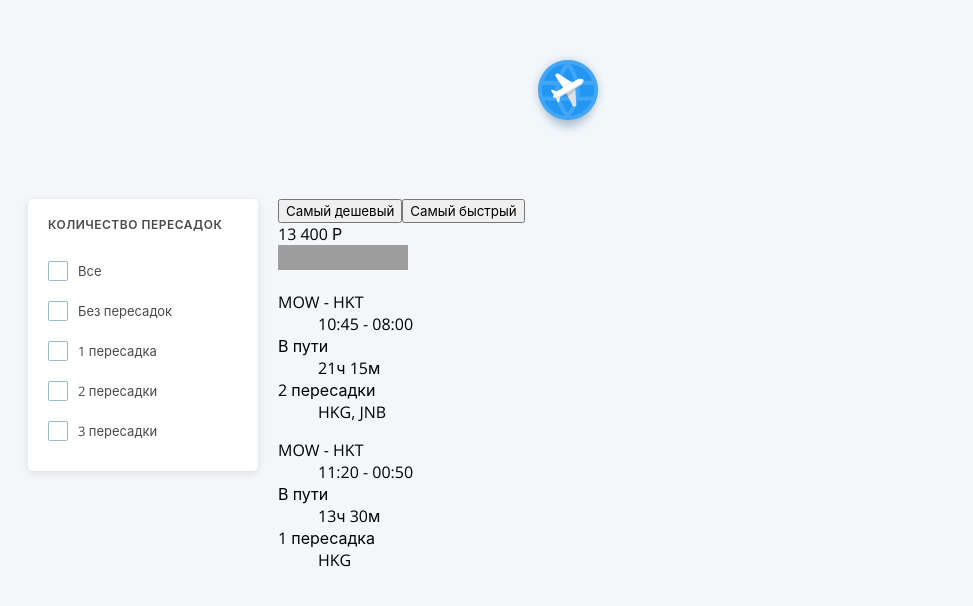
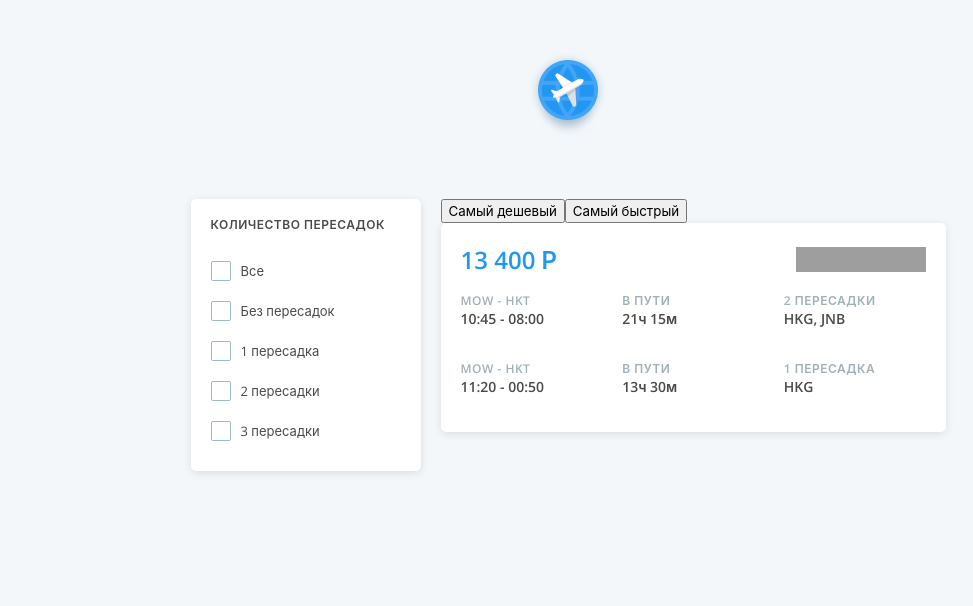
Before and after one commit to VadimFilimonov/aviasales-test-assignment, a React (Create React App) app: page / in a window 1280 px wide. Shown: the top 606 px of the page, without its empty margins (72-1045 px from the left). Built offline with nearby package versions, Linux system fonts and the light colour scheme; grey boxes are pictures that could not be loaded.

Commit message:
finish styles for card; add correction to layout

```diff
--- a/src/App.jsx
+++ b/src/App.jsx
@@ -10,8 +10,11 @@ const StyledApp = styled.div`
     "aside main";
   grid-template-columns: 230px 1fr;
   align-content: start;
+  box-sizing: border-box;
+  max-width: 755px;
   min-height: 100vh;
-  padding: 50px 100px 120px;
+  margin: 0 auto;
+  padding: 50px 0 120px;
   column-gap: 20px;
   row-gap: 60px;
 `;
@@ -98,6 +101,44 @@ const SidebarLabel = styled.label`
   }
 `;
 
+const Card = styled.article`
+  display: flex;
+  flex-wrap: wrap;
+  align-items: center;
+  justify-content: space-between;
+  padding: 20px;
+  background: #fff;
+  border-radius: 5px;
+  box-shadow: 0px 2px 8px rgba(0, 0, 0, .1);
+`;
+
+const Price = styled.div`
+  color: #2196f3;
+  font-weight: 600;
+  font-size: 24px;
+`;
+
+const InfoList = styled.dl`
+  display: grid;
+  grid-template-columns: repeat(3, 1fr);
+  width: 100%;
+  font-weight: 600;
+  column-gap: 20px;
+`;
+
+const InfoTitle = styled.dt`
+  color: #a0b0b9;
+  font-size: 12px;
+  letter-spacing: .5px;
+  text-transform: uppercase;
+`;
+
+const InfoDescription = styled.dd`
+  margin: 0;
+  color: #4a4a4a;
+  font-size: 14px;
+`;
+
 function App() {
   return (
     <StyledApp>
@@ -110,38 +151,38 @@ function App() {
           <button type="button">Самый быстрый</button>
         </div>
         <section>
-          <article>
-            <div>13 400 Р</div>
+          <Card>
+            <Price>13 400 Р</Price>
             <img src="http://picsum.photos/130/25" alt="" />
-            <dl>
+            <InfoList>
               <div>
-                <dt>MOW - HKT</dt>
-                <dd>10:45 - 08:00</dd>
+                <InfoTitle>MOW - HKT</InfoTitle>
+                <InfoDescription>10:45 - 08:00</InfoDescription>
               </div>
               <div>
-                <dt>В пути</dt>
-                <dd>21ч 15м</dd>
+                <InfoTitle>В пути</InfoTitle>
+                <InfoDescription>21ч 15м</InfoDescription>
               </div>
               <div>
-                <dt>2 пересадки</dt>
-                <dd>HKG, JNB</dd>
+                <InfoTitle>2 пересадки</InfoTitle>
+                <InfoDescription>HKG, JNB</InfoDescription>
               </div>
-            </dl>
-            <dl>
+            </InfoList>
+            <InfoList>
               <div>
-                <dt>MOW - HKT</dt>
-                <dd>11:20 - 00:50</dd>
+                <InfoTitle>MOW - HKT</InfoTitle>
+                <InfoDescription>11:20 - 00:50</InfoDescription>
               </div>
               <div>
-                <dt>В пути</dt>
-                <dd>13ч 30м</dd>
+                <InfoTitle>В пути</InfoTitle>
+                <InfoDescription>13ч 30м</InfoDescription>
               </div>
               <div>
-                <dt>1 пересадка</dt>
-                <dd>HKG</dd>
+                <InfoTitle>1 пересадка</InfoTitle>
+                <InfoDescription>HKG</InfoDescription>
               </div>
-            </dl>
-          </article>
+            </InfoList>
+          </Card>
         </section>
       </Main>
       <Aside>
```
